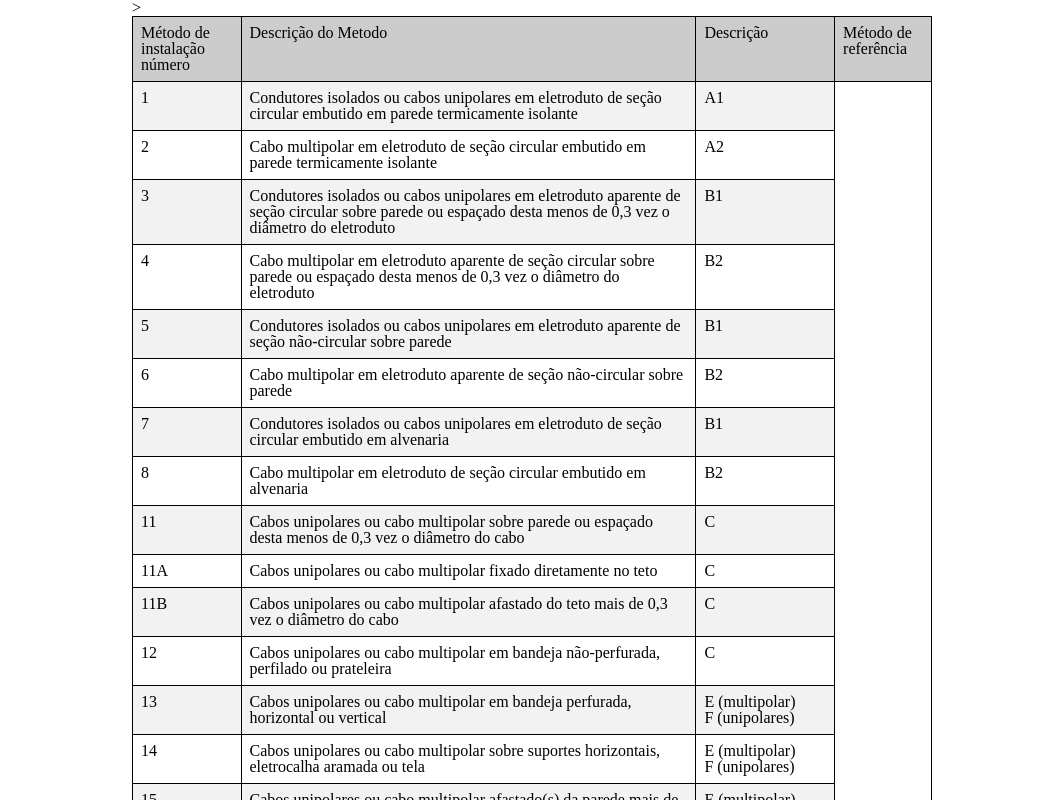
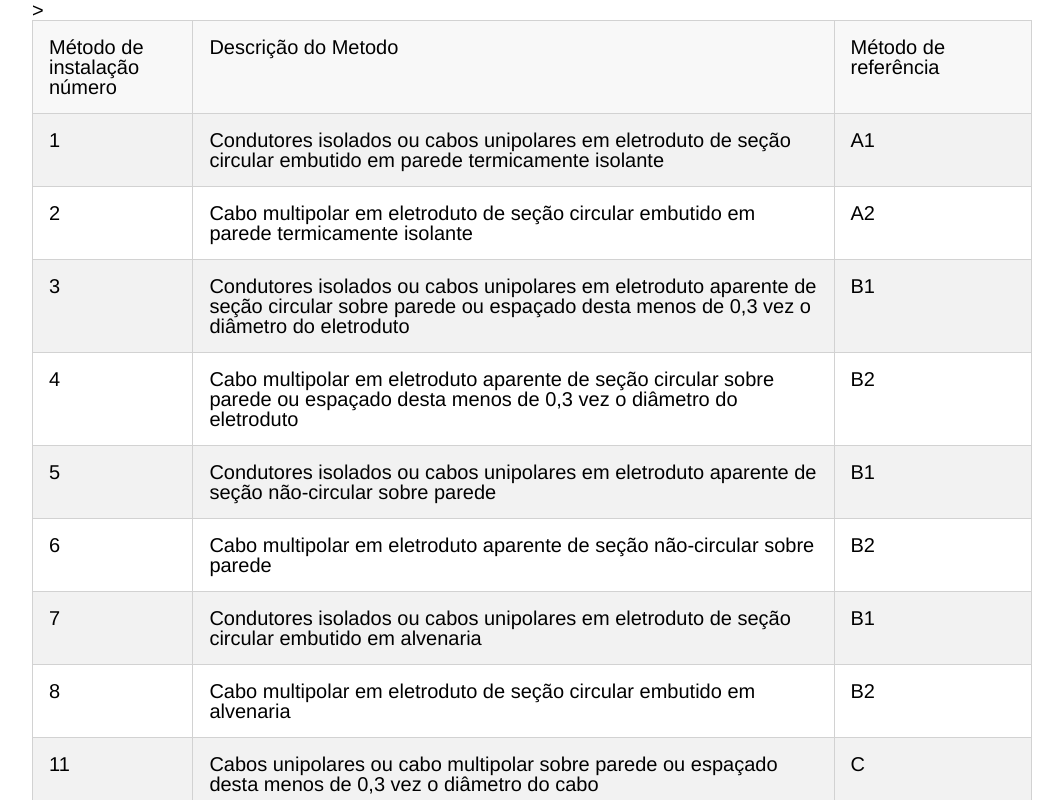
Before and after one commit to FabriNeves/Dimensionamento-de-cabos-BT, a plain HTML site: page tabelaMetodos.html in a window 1280 px wide. Shown: the top 800 px of the page, without its empty margins (108-1171 px from the left). Drawn offline with Linux system fonts and the light colour scheme.

Commit message:
reestilizando

```diff
--- a/css/tabelas.css
+++ b/css/tabelas.css
@@ -1,9 +1,13 @@
 body {
-    width: 800px;
+    width: 1000px;
     margin: 0 auto;
+    font-size: 20px; /* altere o valor conforme necessário */
+    font-family: "Helvetica Neue", sans-serif; /* altere a fonte conforme necessário */
   }
 
-table {
+
+
+  table {
     border-collapse: collapse;
     width: 100%;
     margin-bottom: 1rem;
@@ -12,17 +16,17 @@ table {
   table,
   th,
   td {
-    border: 1px solid black;
+    border: 1px solid #d2d2d2;
   }
 
   th,
   td {
-    padding: 0.5rem;
+    padding: 1rem;
     text-align: left;
   }
 
   th {
-    background-color: #ccc;
+    background-color: #f8f8f8;
   }
 
   tr:nth-child(even) {
--- a/tabelaMetodos.html
+++ b/tabelaMetodos.html
@@ -18,8 +18,8 @@
                 instalação
                 número</th>
             <th>Descrição do Metodo</th>
-            <th>Descrição</th>
             <th>Método de referência</th>
+
         </tr>
         <tr>
             <td>1</td>
```
